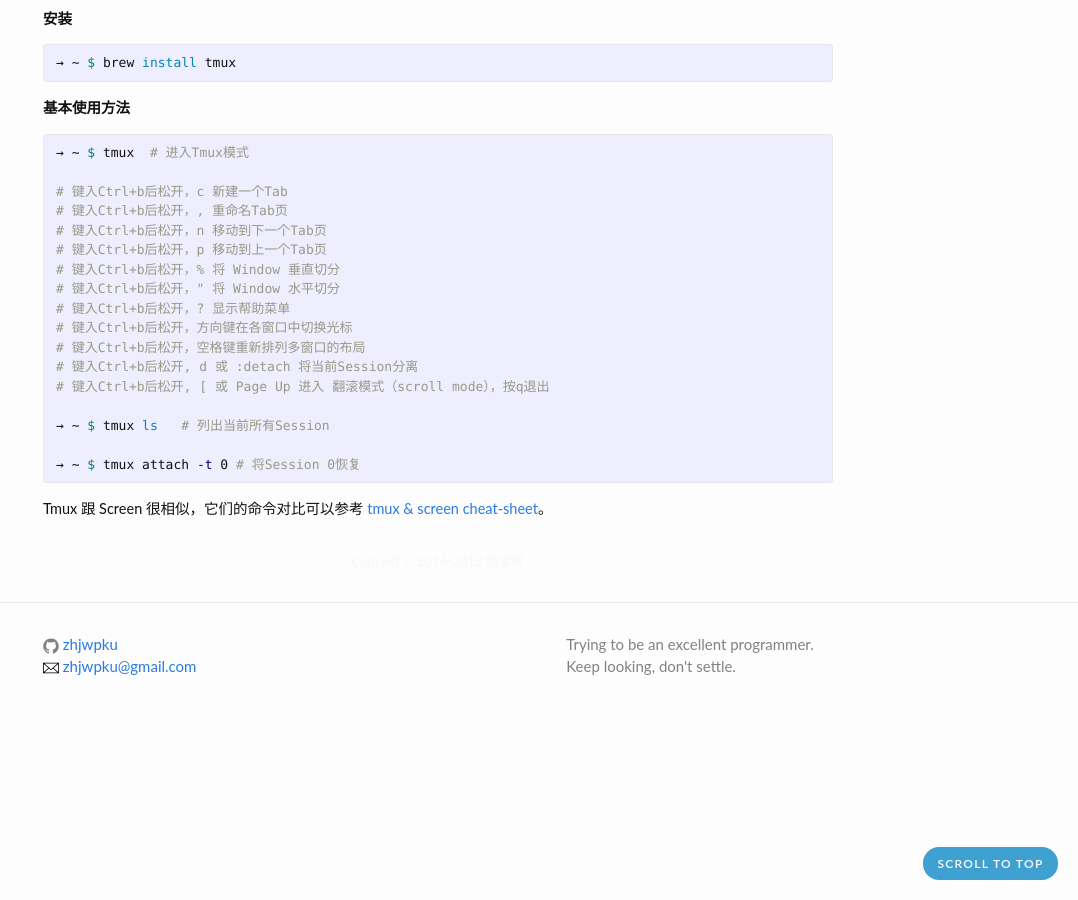
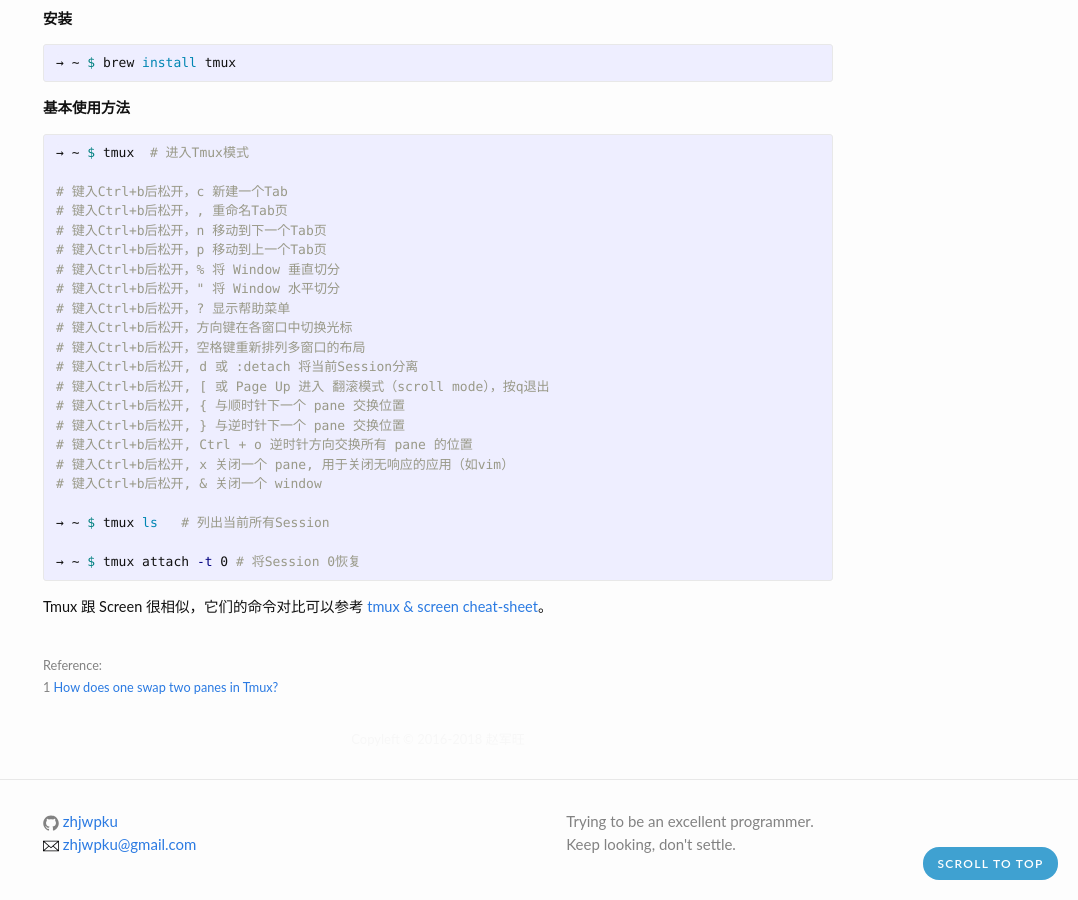
Before and after one commit to zhjwpku/zhjwpku.github.io, a Jekyll site: the page built from _posts/2017-03-12-xshell-alternative-for-mac.md, in a window 1280 px wide and 900 px high, scrolled down 1258 px. Shown: the whole window, without its empty margins (202-1280 px from the left). Built offline with Jekyll 4.4.1, drawn with Linux system fonts in a browser that asks for light colours; comment, search, counter and statistics services are not loaded.

Commit message:
tmux update usage
Signed-off-by: Zhao Junwang <zhjwpku@gmail.com>

```diff
--- a/_posts/2017-03-12-xshell-alternative-for-mac.md
+++ b/_posts/2017-03-12-xshell-alternative-for-mac.md
@@ -87,6 +87,11 @@
 # 键入Ctrl+b后松开，空格键重新排列多窗口的布局
 # 键入Ctrl+b后松开, d 或 :detach 将当前Session分离
 # 键入Ctrl+b后松开, [ 或 Page Up 进入 翻滚模式（scroll mode），按q退出
+# 键入Ctrl+b后松开, { 与顺时针下一个 pane 交换位置
+# 键入Ctrl+b后松开, } 与逆时针下一个 pane 交换位置
+# 键入Ctrl+b后松开, Ctrl + o 逆时针方向交换所有 pane 的位置
+# 键入Ctrl+b后松开, x 关闭一个 pane, 用于关闭无响应的应用（如vim）
+# 键入Ctrl+b后松开, & 关闭一个 window
 
 → ~ $ tmux ls   # 列出当前所有Session
 
@@ -95,7 +100,17 @@
 
 Tmux 跟 Screen 很相似，它们的命令对比可以参考 [tmux & screen cheat-sheet][ref2]。
 
+<br>
+<span class="post-meta">
+Reference:
+</span>
+<br>
+<span class="post-meta">
+1 [How does one swap two panes in Tmux?][ref3]<br>
+</span>
+
 [storm]: https://github.com/emre/storm
 [tmux]: https://github.com/tmux/tmux
 [ref1]: http://sourabhbajaj.com/mac-setup/
 [ref2]: http://www.dayid.org/comp/tm.html
+[ref3]: https://superuser.com/questions/879190/how-does-one-swap-two-panes-in-tmux
```
